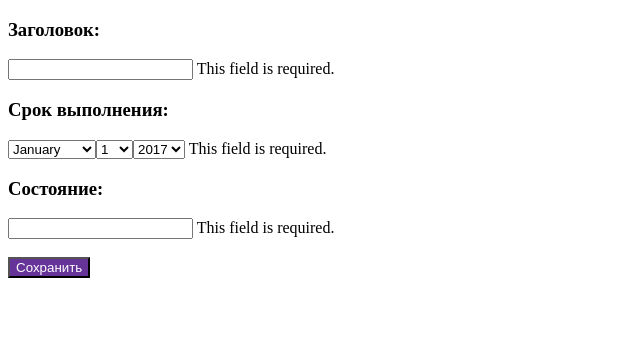
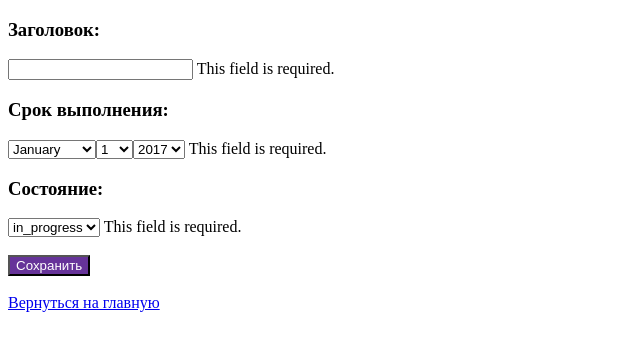
Before and after one commit to robbydrive/TaskManager, a Django app: page /edit/1/ in a window 1280 px wide. Shown: the top 351 px of the page, without its empty margins (0-640 px from the left). Run offline with Django 3.2, Linux system fonts and the light colour scheme.

Commit message:
Add widget for state field in EditTask form

```diff
--- a/TaskManager/Manager/forms.py
+++ b/TaskManager/Manager/forms.py
@@ -43,10 +43,21 @@ class EditTask(Form):
         widget=widgets.SelectDateWidget()
     )
 
-    state = fields.CharField(
+    '''state = fields.CharField(
         label='Состояние: ',
         required=True,
-        # widget=widgets.Select(choices=('in_progress', 'ready'))
+        widget=widgets.Select, choices=('in_progress', 'ready'))
+    )'''
+    IN_PROGRESS = 'in_progress'
+    READY = 'ready'
+    CHOICES = (
+        (IN_PROGRESS, 'in_progress',),
+        (READY, 'ready',)
+    )
+    state = fields.ChoiceField(
+        label='Состояние: ',
+        required=True,
+        choices=CHOICES
     )
 
     def clean_title(self):
@@ -63,6 +74,6 @@ class EditTask(Form):
 
     def clean_state(self):
         value = self.cleaned_data.get('state')
-        if value is None or value not in ('in_progress', 'ready'):
+        if value is None or value not in (self.IN_PROGRESS, self.READY):
             raise ValidationError('Wrong state', code="wrong state")
         return value
--- a/TaskManager/templates/index.html
+++ b/TaskManager/templates/index.html
@@ -4,6 +4,8 @@
 {% endblock %}
 {% block content %}
     Здравствуйте, здравствуйте!
+    <br>
+    <a href="{% url 'add_task' %}">Добавить задачу</a>
     <br>
     Ваши задачи:
     <table>
--- a/TaskManager/templates/task_add_form.html
+++ b/TaskManager/templates/task_add_form.html
@@ -21,11 +21,12 @@
         <button class="btn" type="submit">Сохранить</button>
         <br>
     </form>
+    <br>
+    <a href="{% url 'index' %}">Вернуться на главную</a>
 
     {% if form.errors|length == 0 and form.is_valid %}
         <h3>Успех! Вот, что получилось: </h3>
         <p><span {% if isCritical %}class="critical"{% endif %}>Задача: {{ form.cleaned_data.title }}</span></p>
         <p>Выполнить до {{ form.cleaned_data.estimate }}</p>
-        <a href="{% url 'index' %}">Вернуться на главную</a>
     {% endif %}
 {% endblock %}
--- a/TaskManager/templates/task_edit_form.html
+++ b/TaskManager/templates/task_edit_form.html
@@ -21,11 +21,13 @@
         <button class="btn" type="submit">Сохранить</button>
         <br>
     </form>
+    <br>
+    <a href="{% url 'index' %}">Вернуться на главную</a>
 
     {% if form.errors|length == 0 and form.is_valid and request.method == "POST" %}
         <h3>Успех! Вот, что получилось: </h3>
         <p><span {% if isCritical %}class="critical"{% endif %}>Задача: {{ form.cleaned_data.title }}</span></p>
         <p>Выполнить до {{ form.cleaned_data.estimate }}</p>
-        <a href="{% url 'index' %}">Вернуться на главную</a>
+        <p>Cтатус: {{ form.cleaned_data.state }}</p>
     {% endif %}
 {% endblock %}
--- a/TaskManager/tmp.json
+++ b/TaskManager/tmp.json
@@ -1 +1 @@
-[{"title": "sample", "estimate": "2017-11-01", "state": "in_progress"}, {"title": "get sample 2", "estimate": "2017-11-09", "state": "ready"}, {"title": "sample 345", "estimate": "2017-11-01", "state": "in_progress"}, {"title": "sample 45", "estimate": "2017-06-01", "state": "ready"}, {"title": "sample 5", "estimate": "2017-08-01", "state": "ready"}, {"title": "sample 6", "estimate": "2017-06-05", "state": "in_progress"}, {"title": "fugedabodat", "estimate": "2017-09-16", "state": "in_progress"}]
+[{"state": "ready", "title": "sample", "estimate": "2017-04-28"}, {"state": "ready", "title": "get sample 2", "estimate": "2017-11-09"}, {"state": "in_progress", "title": "sample 345", "estimate": "2017-11-01"}, {"state": "ready", "title": "sample 45", "estimate": "2017-06-01"}, {"state": "ready", "title": "sample 5", "estimate": "2017-08-01"}, {"state": "in_progress", "title": "sample 6", "estimate": "2017-06-05"}, {"state": "in_progress", "title": "fugedabodat", "estimate": "2017-09-16"}, {"state": "in_progress", "title": "a", "estimate": "2017-10-01"}, {"state": "in_progress", "title": "s", "estimate": "2017-07-01"}, {"state": "in_progress", "title": "s", "estimate": "2017-07-01"}, {"state": "in_progress", "title": "critical", "estimate": "2017-04-28"}, {"state": "in_progress", "title": "next", "estimate": "2017-08-01"}, {"state": "2", "title": "Exam", "estimate": "2017-09-01"}, {"state": "1", "title": "la", "estimate": "2017-06-01"}]
```
